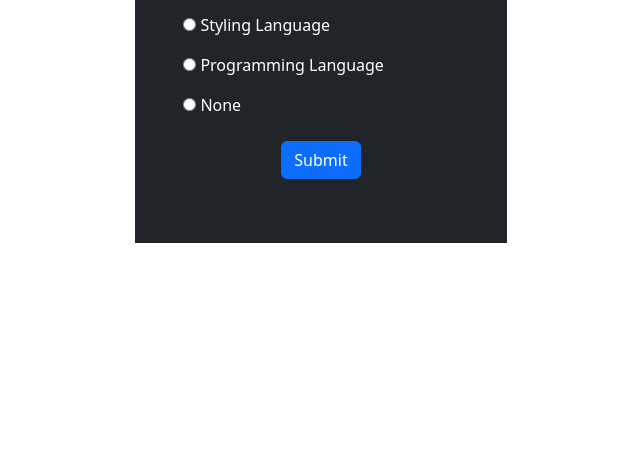
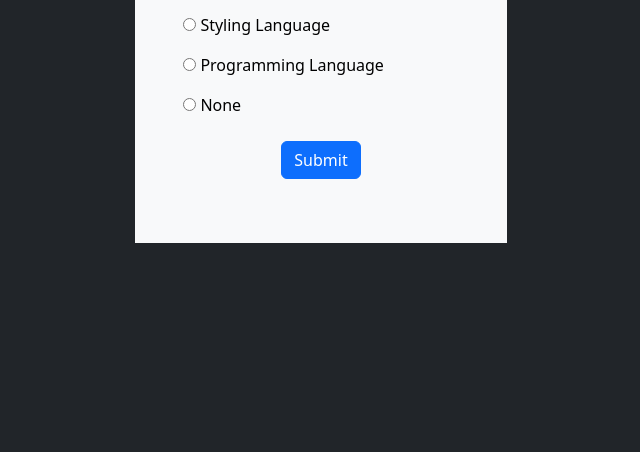
Before and after one commit to Shoaib-Ali-ASif/quiz-bootsrtap, a plain HTML site: page index.html in a window 1280 px wide. Shown: the part 348-800 px from the top of the page, without its empty margins (319-959 px from the left). Drawn offline with nearby package versions, Linux system fonts and the light colour scheme.

Commit message:
Update index.html

```diff
--- a/index.html
+++ b/index.html
@@ -19,9 +19,9 @@
       }
     </style>
   </head>
-  <body>
+  <body class="text-bg-dark">
     <div id="container">
-      <div id="quiz-section" class="p-5 bg-dark text-white">
+      <div id="quiz-section" class="p-5 text-bg-light">
         <div id="main">
           <div id="question">
             <h1 id="question-text" class="text-center mb-3">Question</h1>
```
